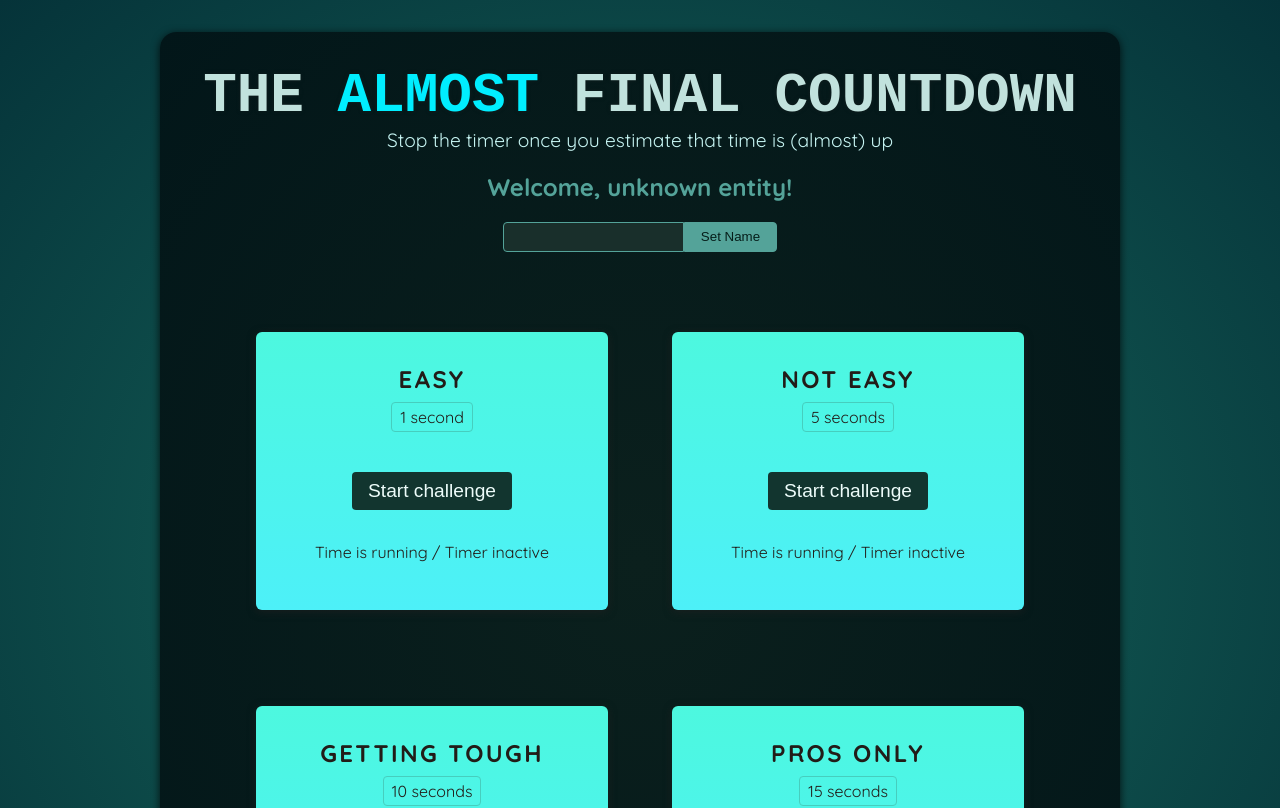
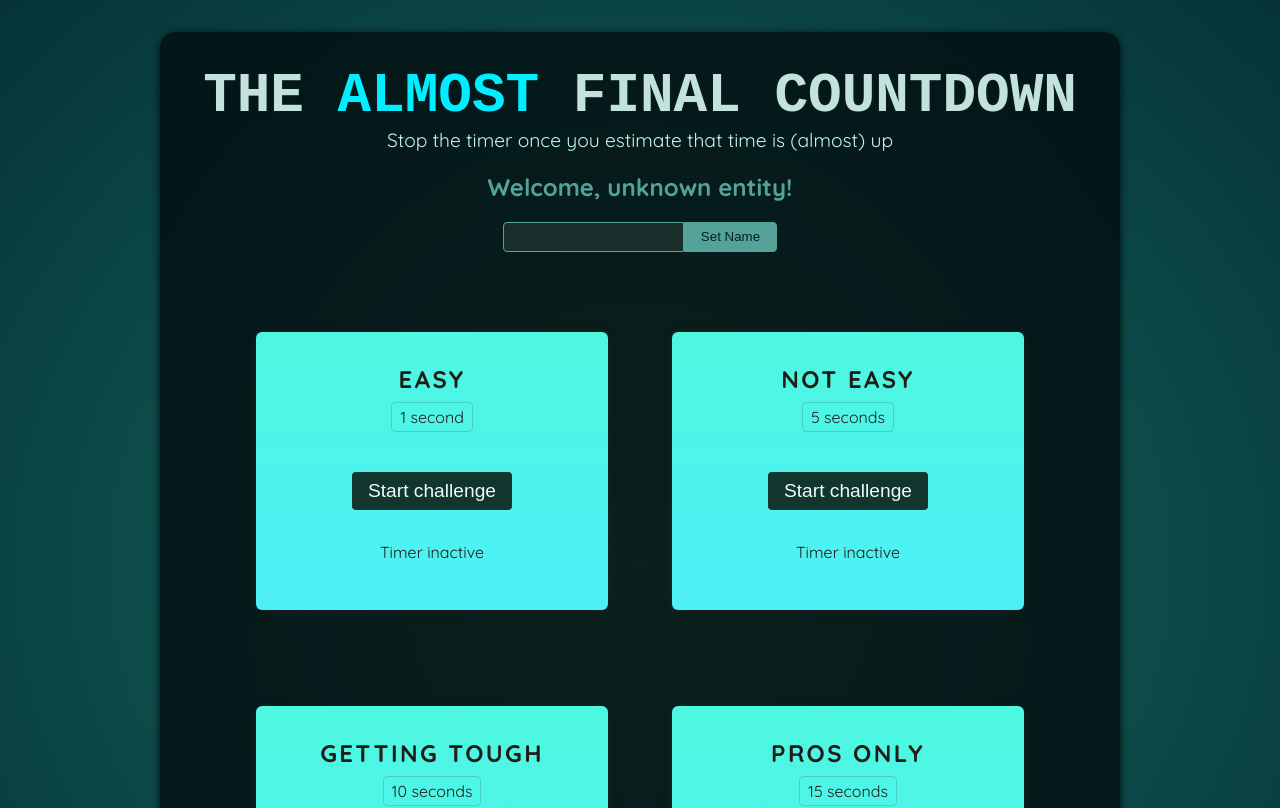
Before and after one commit to YakovShevtsov/React-Course, a React (Vite) app in the folder refs-portals/: page / in a window 1280 px wide. Shown: the top 808 px of the page. Built offline with nearby package versions, Linux system fonts and the light colour scheme; a web font is replaced by a local one.

Commit message:
Added ability to set a timer

```diff
--- a/refs-portals/src/components/TimerChallenge.jsx
+++ b/refs-portals/src/components/TimerChallenge.jsx
@@ -1,4 +1,17 @@
+import { useState } from "react";
+
 const TimerChallenge = ({title, targetTime}) => {
+    const [isTimerStarted, setIsTimerStarted] = useState(false);
+    const [isTimerExpired, setIsTimerExpired] = useState(false);
+
+
+    const handleStartTimer = () => {
+        setTimeout(() => {
+            setIsTimerExpired(true);
+        }, targetTime * 1000)
+        setIsTimerStarted(true);
+    }
+
     return(
         <section className="challenge">
             <h2>{title}</h2>
@@ -6,13 +19,14 @@ const TimerChallenge = ({title, targetTime}) => {
                 {targetTime} second{targetTime > 1 ? 's' : ''}
             </p>
             <p>
-                <button>
-                    Start challenge
+                <button onClick={handleStartTimer}>
+                    {isTimerStarted ? 'Stop' : 'Start'} challenge
                 </button>
             </p>
-            <p className="">
-                Time is running / Timer inactive
+            <p className={isTimerStarted ? 'active' : undefined}>
+                {isTimerStarted ? 'Time is running' : 'Timer inactive'}
             </p>
+            {isTimerExpired && <p>You lost</p>}
         </section>
     );
 }
```
